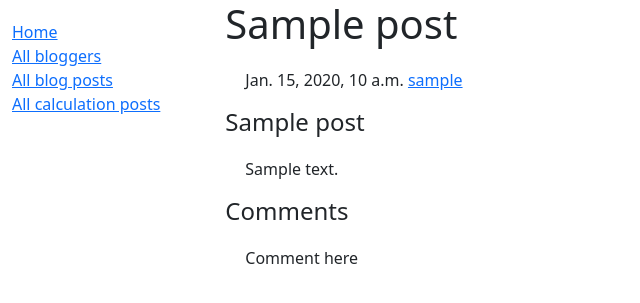
After one commit to Tren-123/pet_project_1, a Django app: page /index/post/1 in a window 1280 px wide. The commit adds this page. Shown: the top 303 px of the page, without its empty margins (0-640 px from the left). Run offline with Django 4.2, Linux system fonts and the light colour scheme; tables that the repository leaves empty hold one stand-in row (values such as "Sample post"); parts of the project's set-up code (start-up, migrations or seed data) failed here and were passed over.

Commit message:
Added BlogPostDetailView, related template. Updated links in template for blogger, posts etc

```diff
--- a/blogcalc/blog/models.py
+++ b/blogcalc/blog/models.py
@@ -54,4 +54,4 @@ class Blog_post(models.Model):
 
     def get_absolute_url(self):
         """ Return url to instance """
-        return reverse('post', kwargs={'pk' : self.pk})
+        return reverse('post', kwargs={'pk' : self.id})
--- /dev/null
+++ b/blogcalc/blog/templates/blog_post_detail_view.html
@@ -0,0 +1,18 @@
+{% extends "base_generic.html" %}
+
+{% block content %}
+  <h1>{{ blog_post.title }}</h1>
+  <div style="margin-left:20px;margin-top:20px">
+    {{ blog_post.date_of_origin }} <a href="{% url 'blogger' blog_post.blogger.user_id %}"> {{ blog_post.blogger.user.username }}</a> <br>
+  </div>
+  <p>
+  <h4>{{ blog_post.title }}</h4>
+  <div>
+    <div style="margin-left:20px;margin-top:20px">
+    {{ blog_post.content }}
+  </div>
+  </p>
+  <h4>Comments</h4>
+  <div style="margin-left:20px;margin-top:20px">
+    Comment here </div>
+{% endblock %}
--- a/blogcalc/blog/templates/blog_post_list.html
+++ b/blogcalc/blog/templates/blog_post_list.html
@@ -2,10 +2,13 @@
 
 {% block content %}
   <h1>All posts</h1>
+  {% if object_list %}
   <ul>
     {% for post in object_list %}
-    <li>{{ post.title }}, {{ post.date_of_origin }}, ({{ post.blogger }}) </li>
+    <li><a href="{% url 'post' post.id %}"> {{ post.title }}</a>, {{ post.date_of_origin }},
+        (<a href="{% url 'blogger' post.blogger.user_id %}"> {{ post.blogger }}</a>) </li>
     {% endfor %}
+    {% endif %}
     <div class="pagination">
       <span class="step-links">
           {% if page_obj.has_previous %}
--- a/blogcalc/blog/templates/index.html
+++ b/blogcalc/blog/templates/index.html
@@ -17,7 +17,8 @@
       <strong>Last blog posts:</strong>
       {% if last_n_blog_posts %}
         {% for post in last_n_blog_posts %}
-          <li> {{ post.title }}, {{ post.date_of_origin }}, ({{ post.blogger }}) </li>
+          <li> <a href="{{ post.get_absolute_url }}">{{ post.title }}</a>, {{ post.date_of_origin }},
+            (<a href="{% url 'blogger' post.blogger.user_id %}">{{ post.blogger }}</a>) </li>
         {% endfor %}
       </ul>
       {% else %}
--- a/blogcalc/blog/urls.py
+++ b/blogcalc/blog/urls.py
@@ -7,4 +7,5 @@ urlpatterns = [
     path("bloggers/", views.BloggerListView.as_view(), name="bloggers"),
     path("posts/", views.Blog_postListView.as_view(), name="posts"),
     path("blogger/<int:pk>", views.BloggerDetailView.as_view(), name="blogger"),
+    path("post/<int:pk>", views.BlogPostDetailView.as_view(), name="post"),
     ]
--- a/blogcalc/blog/views.py
+++ b/blogcalc/blog/views.py
@@ -4,6 +4,7 @@ from .blog_services import get_query_with_new_n_bloggers, \
                          get_query_for_all_bloggers, \
                          get_query_for_all_posts
 from django.views import generic
+from django.views.generic.list import MultipleObjectMixin
 from django.contrib.auth.models import User
 from .models import Blog_post
 
@@ -31,6 +32,16 @@ class Blog_postListView(generic.ListView):
     queryset = get_query_for_all_posts()
     paginate_by = 10
 
-class BloggerDetailView(generic.DetailView):
+class BloggerDetailView(generic.DetailView, MultipleObjectMixin):
     model = User
     template_name = "blogger_detail_view.html"
+    paginate_by = 2
+    #TO FIX, this need to paginator but don't work
+    def get_context_data(self, **kwargs):
+        object_list = Blog_post.objects.filter(blogger_id=self.get_object().id)
+        context = super(BloggerDetailView, self).get_context_data(object_list=object_list, **kwargs)
+        return context
+
+class BlogPostDetailView(generic.DetailView):
+    model = Blog_post
+    template_name = "blog_post_detail_view.html"
```
Also changed, not shown: blogcalc/blog/templates/blogger_detail_view.html (+17 -1 lines).
